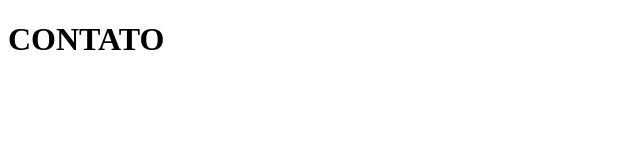
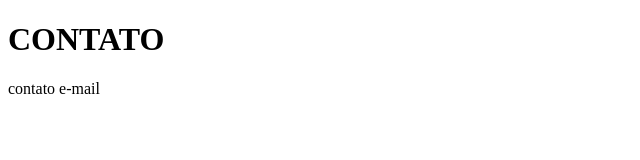
Before and after one commit to andreinfracloud/alura-git-projeto-teste, a plain HTML site: page contato.html in a window 1280 px wide. Shown: the whole page, without its empty margins (0-640 px from the left). Drawn offline with Linux system fonts and the light colour scheme.

Commit message:
linha de contato

```diff
--- a/contato.html
+++ b/contato.html
@@ -8,6 +8,7 @@
 </head>
 <body>
     <h1>CONTATO</h1>
+    <p>contato e-mail</p>
 
 </body>
 </html>
```
